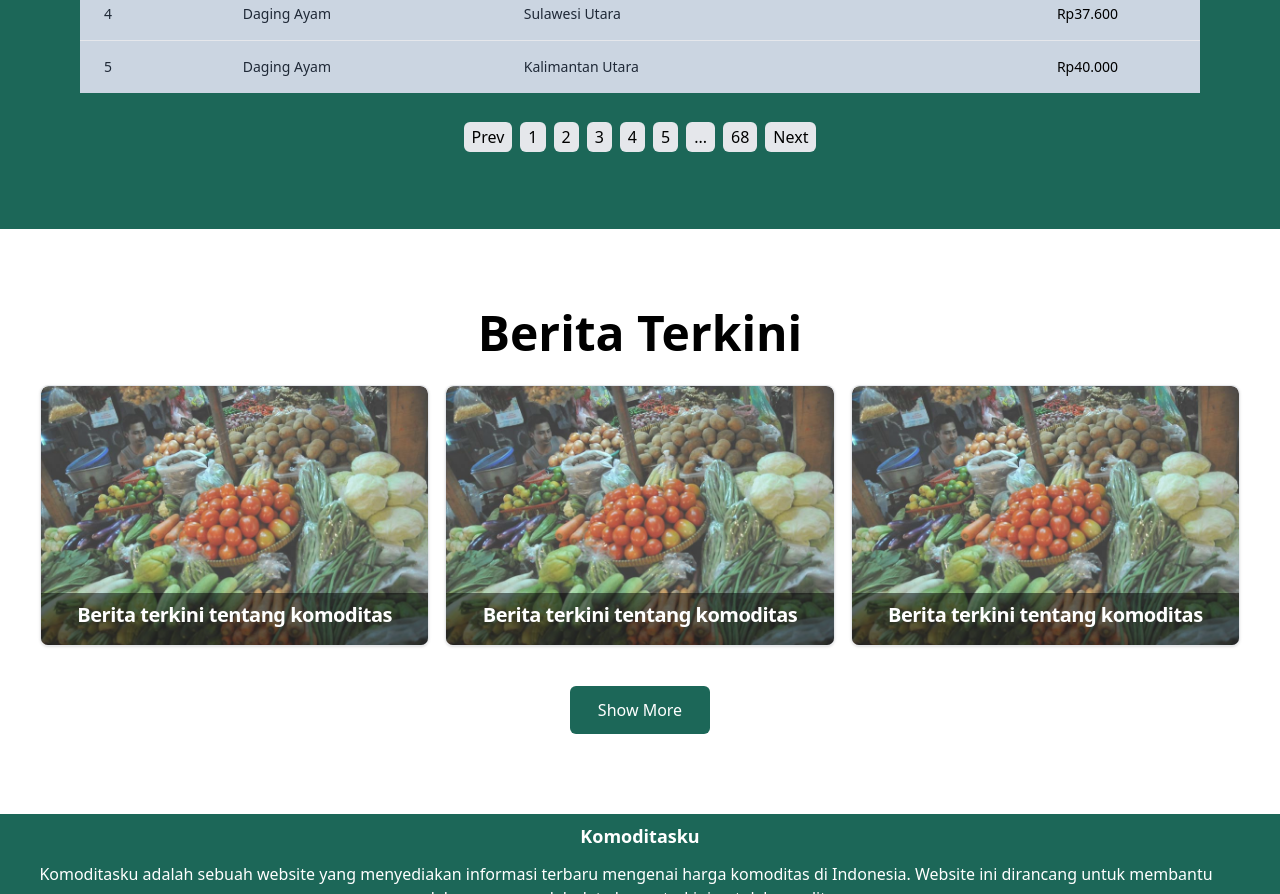
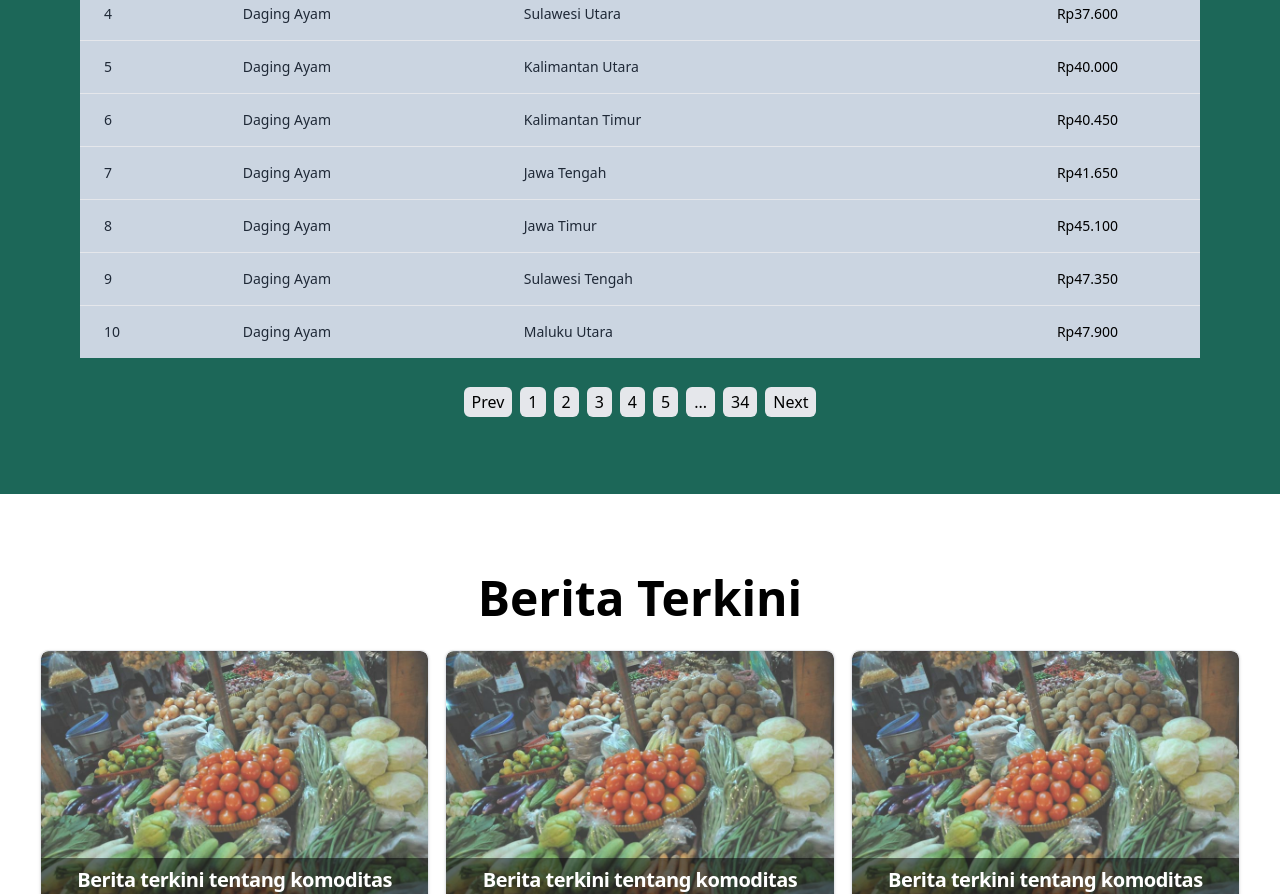
Before and after one commit to cahyabp/komoditasku, a React (Create React App) app: page / in a window 1280 px wide. Shown: the part 1100-1994 px from the top of the page. Built offline with nearby package versions, Linux system fonts and the light colour scheme.

Commit message:
update record tabel show 10 entries

```diff
--- a/src/component/TabelHarga.jsx
+++ b/src/component/TabelHarga.jsx
@@ -43,7 +43,7 @@ function TabelHarga() {
 
   // table pagination
   const [currentPage, setCurrentPage] = useState(true);
-  const recordsPerPage = 5;
+  const recordsPerPage = 10;
   const lastIndex = currentPage * recordsPerPage;
   const firstIndex = lastIndex - recordsPerPage;
   const records = data.slice(firstIndex, lastIndex);
@@ -258,7 +258,7 @@ function TabelHarga() {
     </div>
   );
   function prePage() {
-    if (currentPage !== firstIndex) {
+    if (currentPage !== 1) {
       setCurrentPage(currentPage - 1);
     }
   }
@@ -266,7 +266,7 @@ function TabelHarga() {
     setCurrentPage(id);
   }
   function nextPage() {
-    if (currentPage !== lastIndex) {
+    if (currentPage !== npage) {
       setCurrentPage(currentPage + 1);
     }
   }
```
